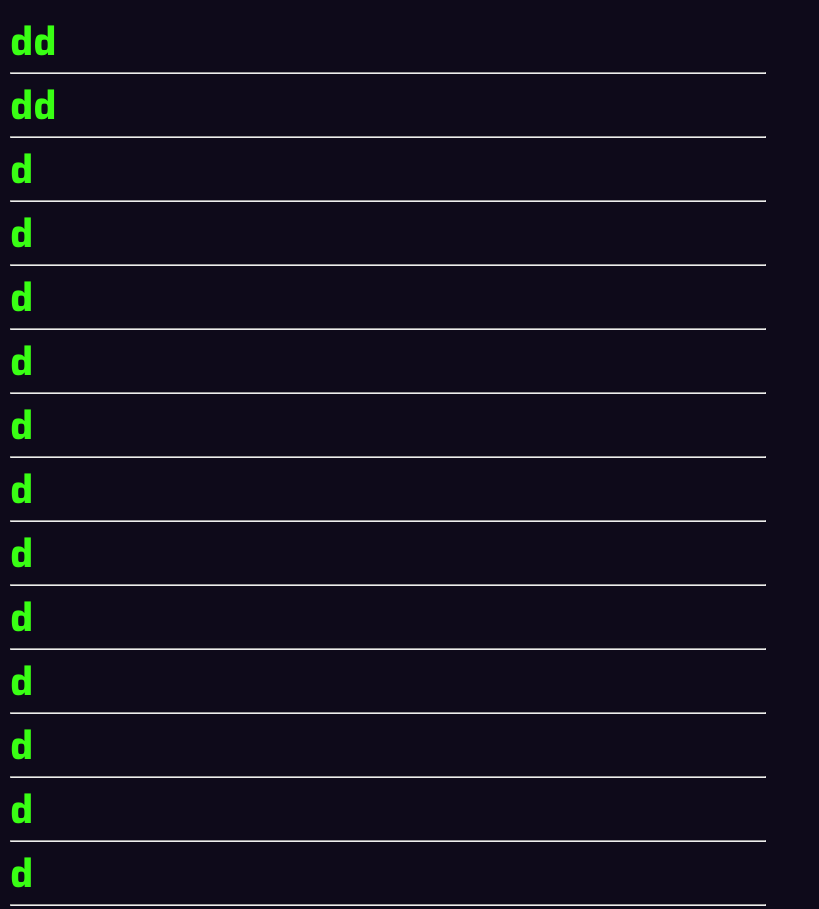
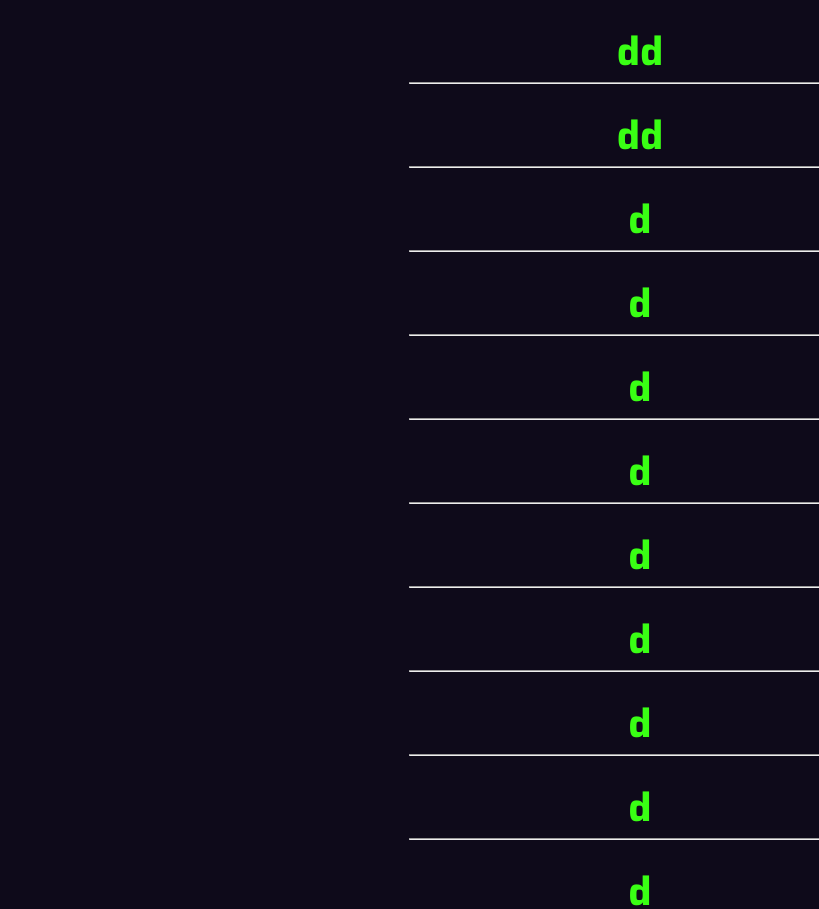
Before and after one commit to luisSir-Alonne/referencias, a plain HTML site: page index.html in a window 1280 px wide. Shown: the top 909 px of the page, without its empty margins (0-819 px from the left). Drawn offline with Linux system fonts and the light colour scheme.

Commit message:
Update index.html

```diff
--- a/index.html
+++ b/index.html
@@ -21,28 +21,44 @@ text-align: justify;
       background: #0e0a1a;
 height: 100%;
     }
+    .contenedor-referencia{
+      display: flex;
+      flex-direction: column;
+      align-items: center;
+      justify-content: center;
+      width: 100%;
+
+    }
     .referencias{
       color: #39FF14;
       font-weight: bold;
       font-size: 1.7em;
+      display: flex;
       padding: 10px;
-      display: flex;
-      flex-direction:column;
-      width: 100%;
-      justify-content: start;
-      align-items: start;
+      flex-direction: column;
+      justify-content: center;
+      align-items: center;
       text-align: justify;
 height: 100%;
+      width: 90%;
+
     }
     .referencia{
       color: #39FF14;
       width: 60%;
-
+      list-style: none;
+      padding: 10px;
+      display: flex;
+      align-items: center;
+      justify-content: center;
+      text-align: justify;
+      flex-direction: column;
     }
     .linea{
       color: #ffff;
       height: 2px;
-      width: 100%;
+      width: 70%;
+      margin: 20px,0;
 
     }
 
@@ -55,7 +71,6 @@ height: 100%;
 
     </ul>
   </div>
-
 
 
 <script>
```
